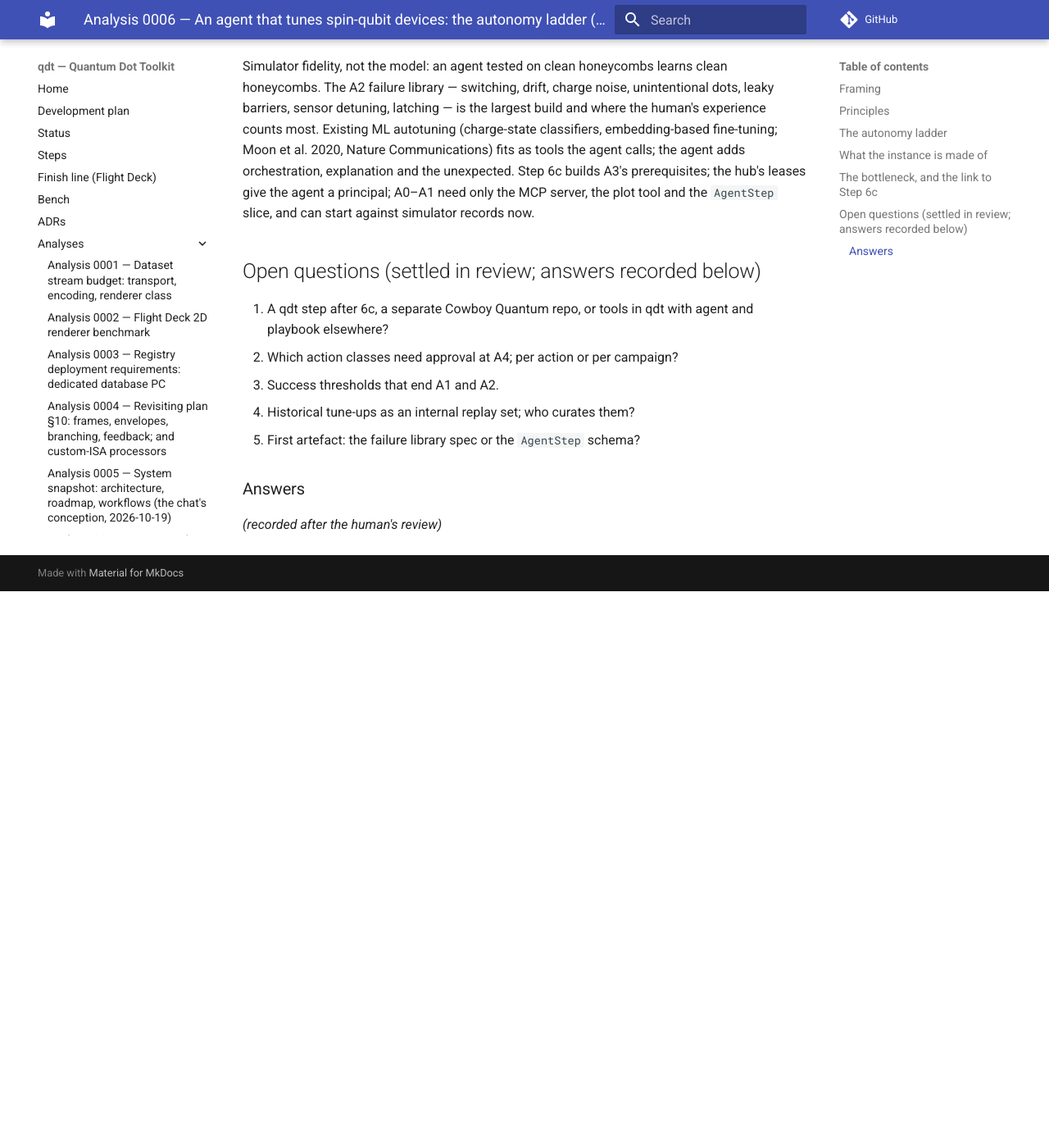
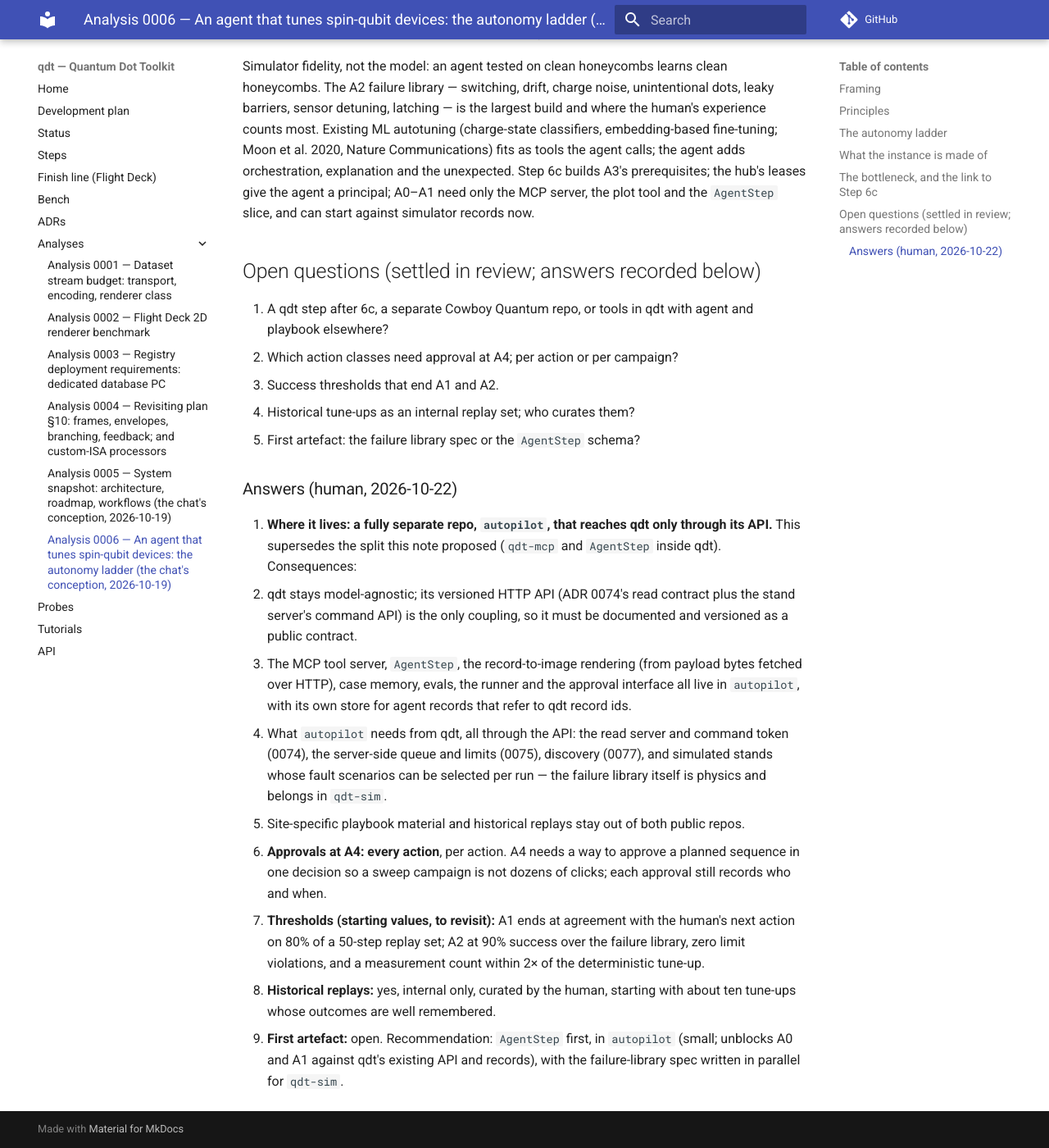
Before and after one commit to CowboyQuantum/qdt, an MkDocs documentation site: the page built from docs/analysis/0006-agent-tuneup-roadmap.md, in a window 1280 px wide and 1400 px high, scrolled down 2614 px. Shown: the whole window at 82% size. Built offline with MkDocs 1.6.1 and Material for MkDocs 9.7.7, drawn with Linux system fonts in a browser that asks for light colours; comment, search, counter and statistics services are not loaded; before the commit the page ends 3335 px from its top, so only the background shows below that.

Commit message:
docs(analysis): record the human's answers to 0005 and 0006 (2026-10-22)
Audience is the human and future context windows; three guide pages; both
diagram kinds; no dates; ADRs for STATUS-follows-landing and PR-for-chat-patches;
mirror ships architecture and producer/consumer workflows. Autopilot is a fully
separate repo reaching qdt only through its API (supersedes the proposed split);
every A4 action needs approval; starting thresholds; internal historical
replays; first artefact still open.

```diff
--- a/docs/analysis/0006-agent-tuneup-roadmap.md
+++ b/docs/analysis/0006-agent-tuneup-roadmap.md
@@ -80,5 +80,24 @@ the `AgentStep` slice, and can start against simulator records now.
 4. Historical tune-ups as an internal replay set; who curates them?
 5. First artefact: the failure library spec or the `AgentStep` schema?
 
-### Answers
-_(recorded after the human's review)_
+### Answers (human, 2026-10-22)
+1. **Where it lives: a fully separate repo, `autopilot`, that reaches qdt only through its API.** This
+   supersedes the split this note proposed (`qdt-mcp` and `AgentStep` inside qdt). Consequences:
+   - qdt stays model-agnostic; its versioned HTTP API (ADR 0074's read contract plus the stand server's
+     command API) is the only coupling, so it must be documented and versioned as a public contract.
+   - The MCP tool server, `AgentStep`, the record-to-image rendering (from payload bytes fetched over HTTP),
+     case memory, evals, the runner and the approval interface all live in `autopilot`, with its own store
+     for agent records that refer to qdt record ids.
+   - What `autopilot` needs from qdt, all through the API: the read server and command token (0074), the
+     server-side queue and limits (0075), discovery (0077), and simulated stands whose fault scenarios can
+     be selected per run — the failure library itself is physics and belongs in `qdt-sim`.
+   - Site-specific playbook material and historical replays stay out of both public repos.
+2. **Approvals at A4: every action**, per action. A4 needs a way to approve a planned sequence in one
+   decision so a sweep campaign is not dozens of clicks; each approval still records who and when.
+3. **Thresholds (starting values, to revisit):** A1 ends at agreement with the human's next action on 80% of
+   a 50-step replay set; A2 at 90% success over the failure library, zero limit violations, and a measurement
+   count within 2× of the deterministic tune-up.
+4. **Historical replays:** yes, internal only, curated by the human, starting with about ten tune-ups whose
+   outcomes are well remembered.
+5. **First artefact:** open. Recommendation: `AgentStep` first, in `autopilot` (small; unblocks A0 and A1
+   against qdt's existing API and records), with the failure-library spec written in parallel for `qdt-sim`.
```
Also changed, not shown: docs/analysis/0005-system-snapshot.md (+13 -2 lines).
